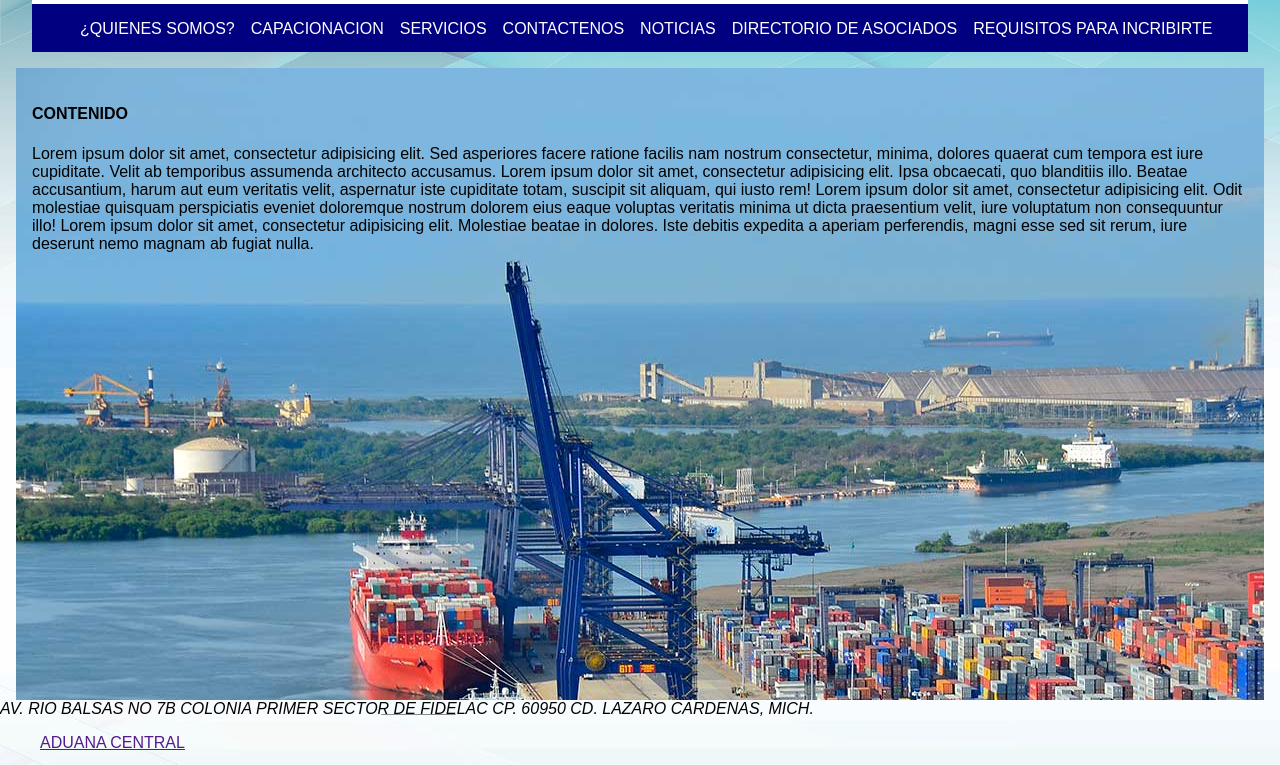
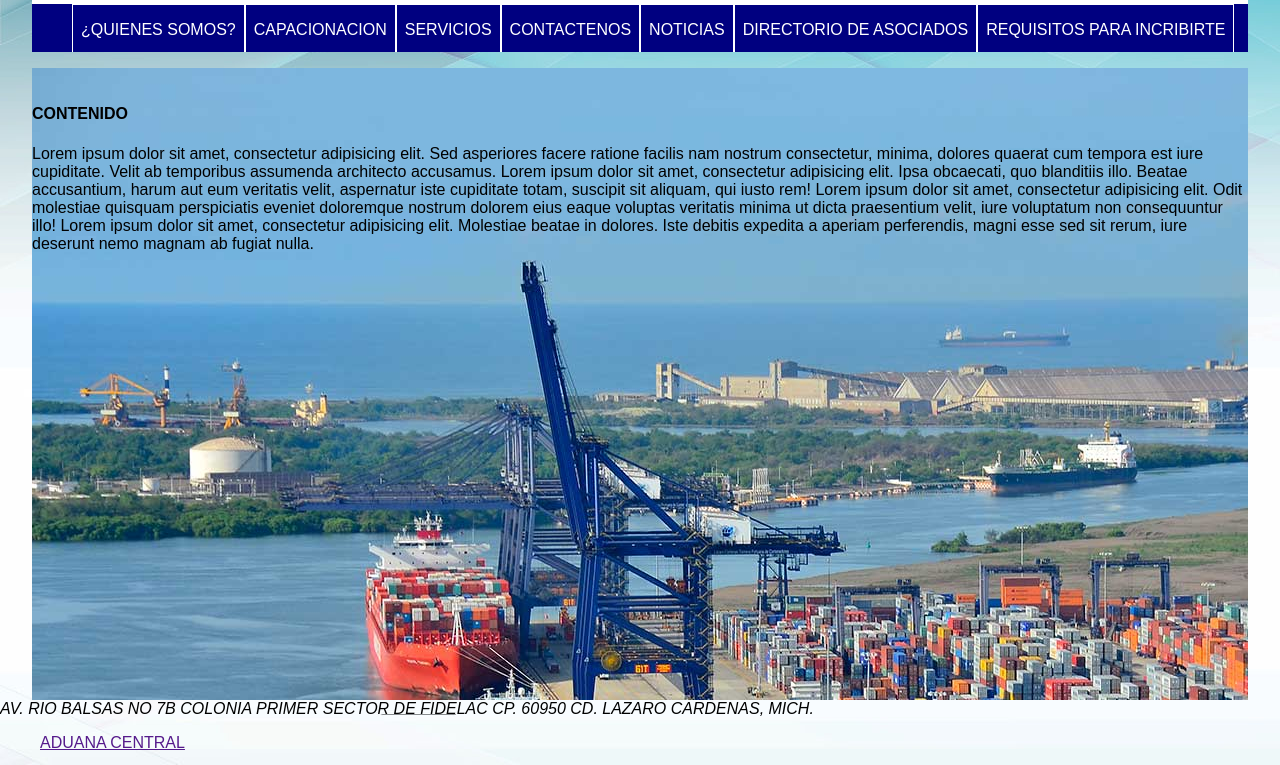
Before and after one commit to xoyoc/AAALAC, a plain HTML site: page index.html in a window 1280 px wide. Shown: the part 179-944 px from the top of the page. Drawn offline with Linux system fonts and the light colour scheme.

Commit message:
cambio en el menu

```diff
--- a/css/estilos.css
+++ b/css/estilos.css
@@ -21,6 +21,7 @@ header nav ul
 
 header nav ul li
 {
+	border: .1em solid white;
 	float: left;
 }
 
@@ -43,5 +44,5 @@ section
 	width: 95%;
 	margin: auto;
 	min-height: 600px;
-	padding: 1em;
+	padding: 1em 0;
 }
```
